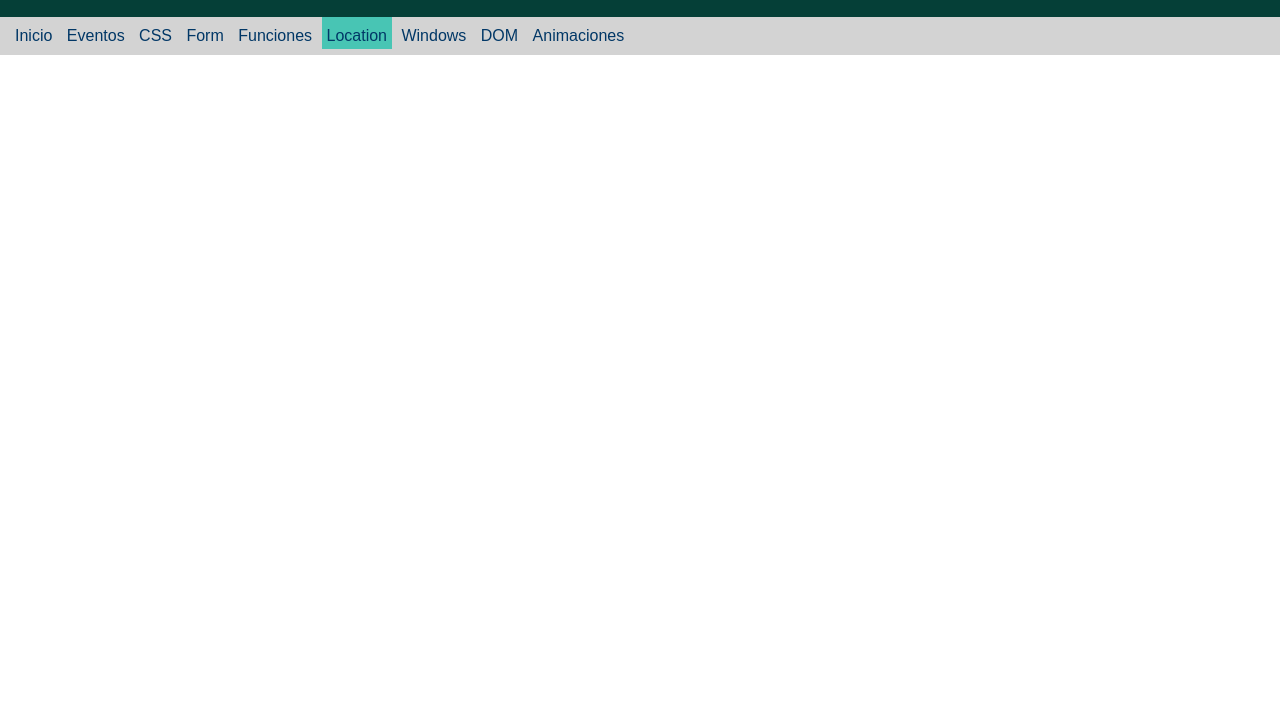
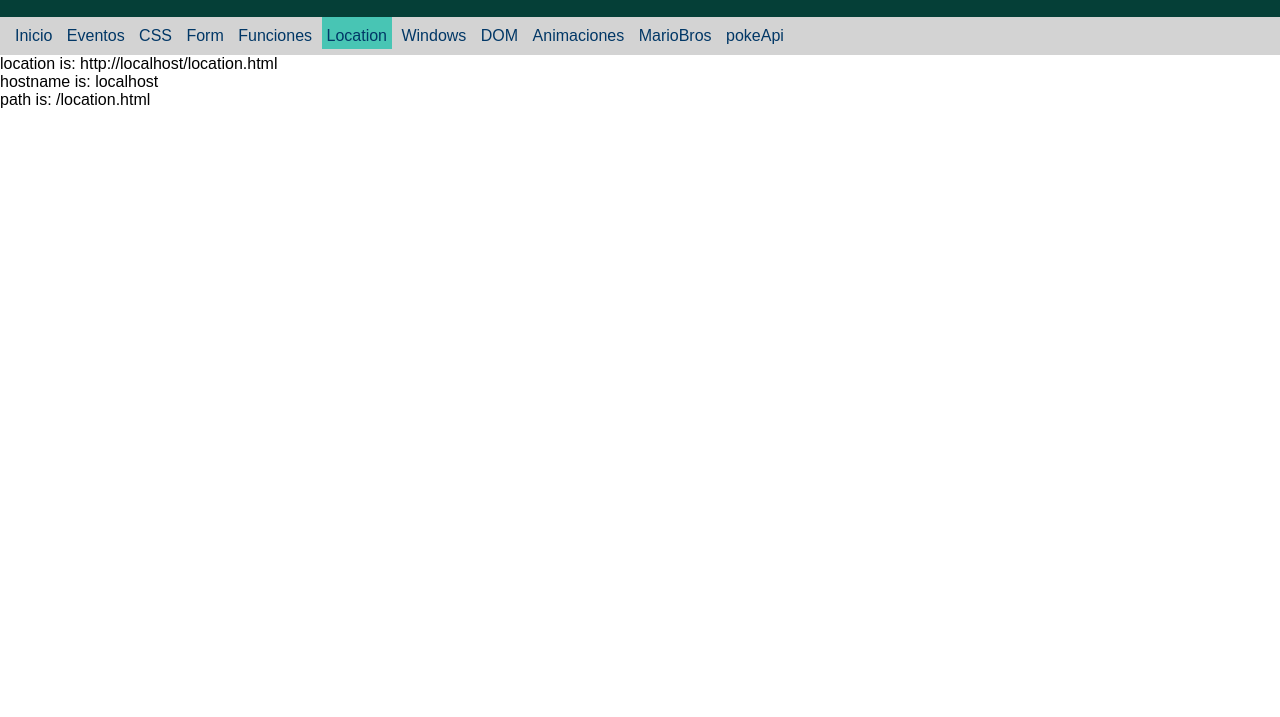
Before and after one commit to Eri-158/JavaScript-, a plain HTML site: page location.html in a window 1280 px wide. Shown: the part 83-800 px from the top of the page. Drawn offline with Linux system fonts and the light colour scheme.

Commit message:
Update location.html

```diff
--- a/location.html
+++ b/location.html
@@ -21,20 +21,18 @@
         <a href="windows.html" class="item_menu">Windows</a>
         <a href="dom.html" class="item_menu">DOM</a>
         <a href="animaciones.html" class="item_menu">Animaciones</a>
-
+        <a href="mariobros.html" class="item_menu">MarioBros</a>
+        <a href="pokeApi.html" class="item_menu">pokeApi</a>
     </div>
 
+
+    <div id="demo"></div>
+
     <script>
-        document.getElementById("demo").innerHTML = "location is" + location.href +"<br>";
-        document.getElementById("demo").innerHTML += "hostname is" + location.hostname +"<br>";
-        document.getElementById("demo").innerHTML += "path is" + location.pathname +"<br><br><br>";
-
-        //funciona como si dieras clic en un enlace
-        //location.href = "https://www.google.com";
-
-        //setTimeout("location.href='index.php'",5000);4
-
+        document.getElementById("demo").innerHTML =
+            "location is: " + location.href + "<br>" +
+            "hostname is: " + location.hostname + "<br>" +
+            "path is: " + location.pathname + "<br><br><br>";
     </script>
-
 </body>
 </html>
```
